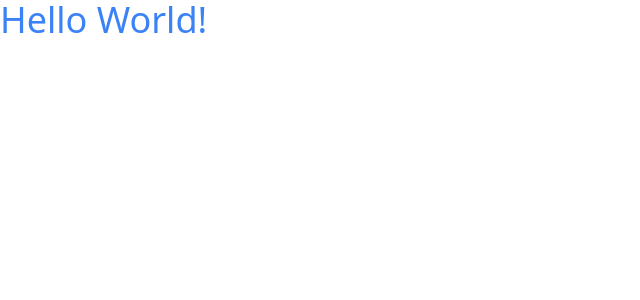
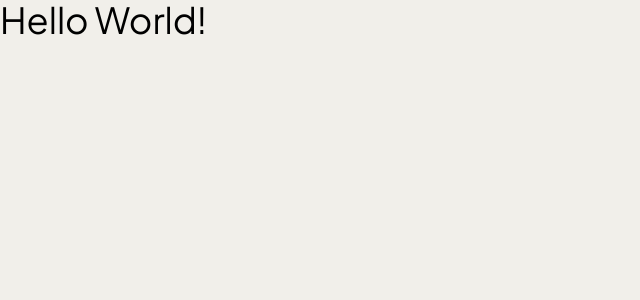
Before and after one commit to shodh-ai/platform, a Next.js app: page / in a window 1280 px wide. Shown: the top 300 px of the page, without its empty margins (0-640 px from the left). Built offline with nearby package versions, Linux system fonts and the light colour scheme.

Commit message:
chore: Update theme colors and fonts

```diff
--- a/app/layout.tsx
+++ b/app/layout.tsx
@@ -1,14 +1,22 @@
 import './global.css';
+
+import { Plus_Jakarta_Sans } from 'next/font/google';
 
 import type { ReactNode } from 'react';
 
+const plusJakartaSans = Plus_Jakarta_Sans({
+	subsets: ['latin'],
+	display: 'swap',
+	variable: '--font-plus-jakarta-sans',
+});
+
 export default function RootLayout({ children }: { children: ReactNode }) {
 	return (
-		<html lang="en">
+		<html lang="en" className={plusJakartaSans.variable}>
 			<head>
 				<meta name="viewport" content="width=device-width, initial-scale=1.0" />
 			</head>
-			<body>{children}</body>
+			<body className="bg-trafficWhite">{children}</body>
 		</html>
 	);
 }
--- a/tailwind.config.js
+++ b/tailwind.config.js
@@ -2,7 +2,18 @@
 const config = {
 	content: ['./app/**/*.{js,ts,jsx,tsx,mdx}', './components/**/*.{js,ts,jsx,tsx,mdx}'],
 	theme: {
-		extend: {},
+		// Color names generated at: https://color-name-generator.com
+		colors: {
+			sugarMint: '#C3E3C5',
+			astronaut: '#435173',
+			trafficWhite: '#F1EFEA',
+			white: '#FFFFFF',
+		},
+		extend: {
+			fontFamily: {
+				sans: ['var(--font-plus-jakarta-sans)'],
+			},
+		},
 	},
 	plugins: [],
 };
```
